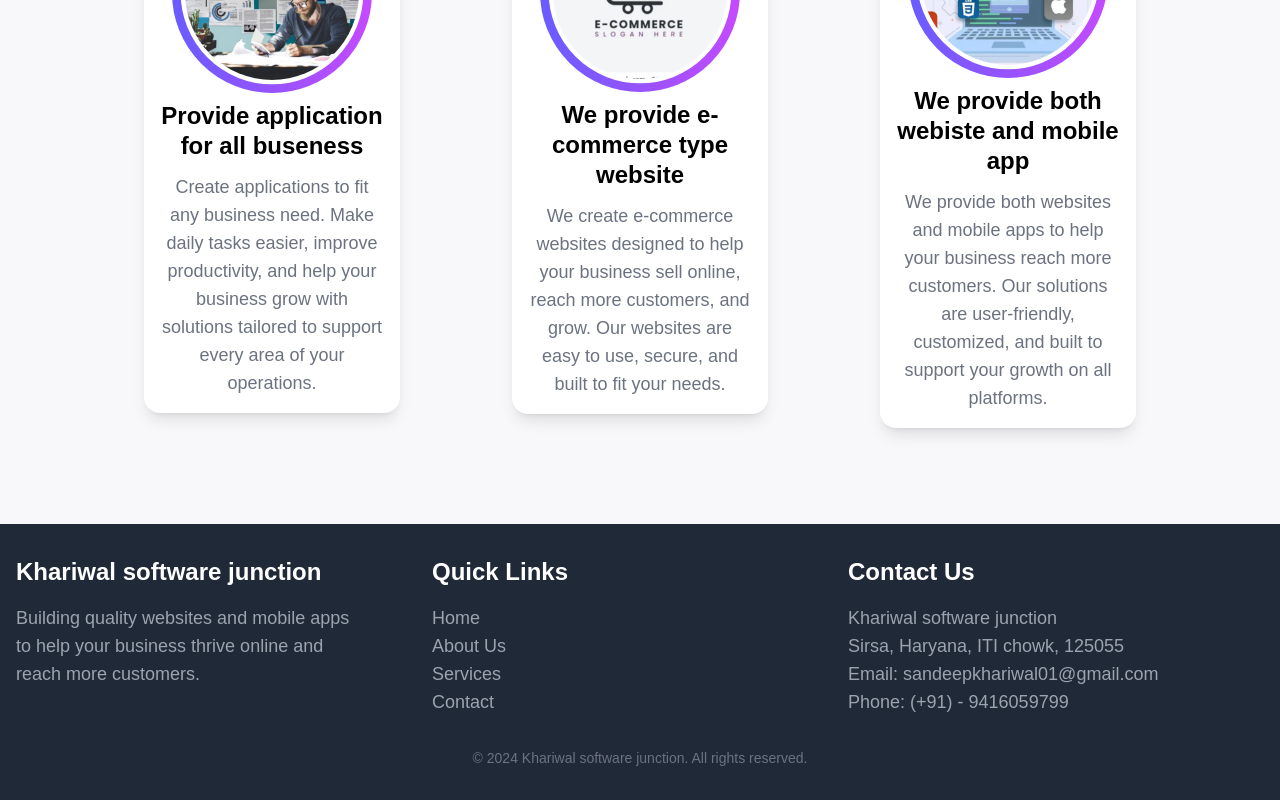
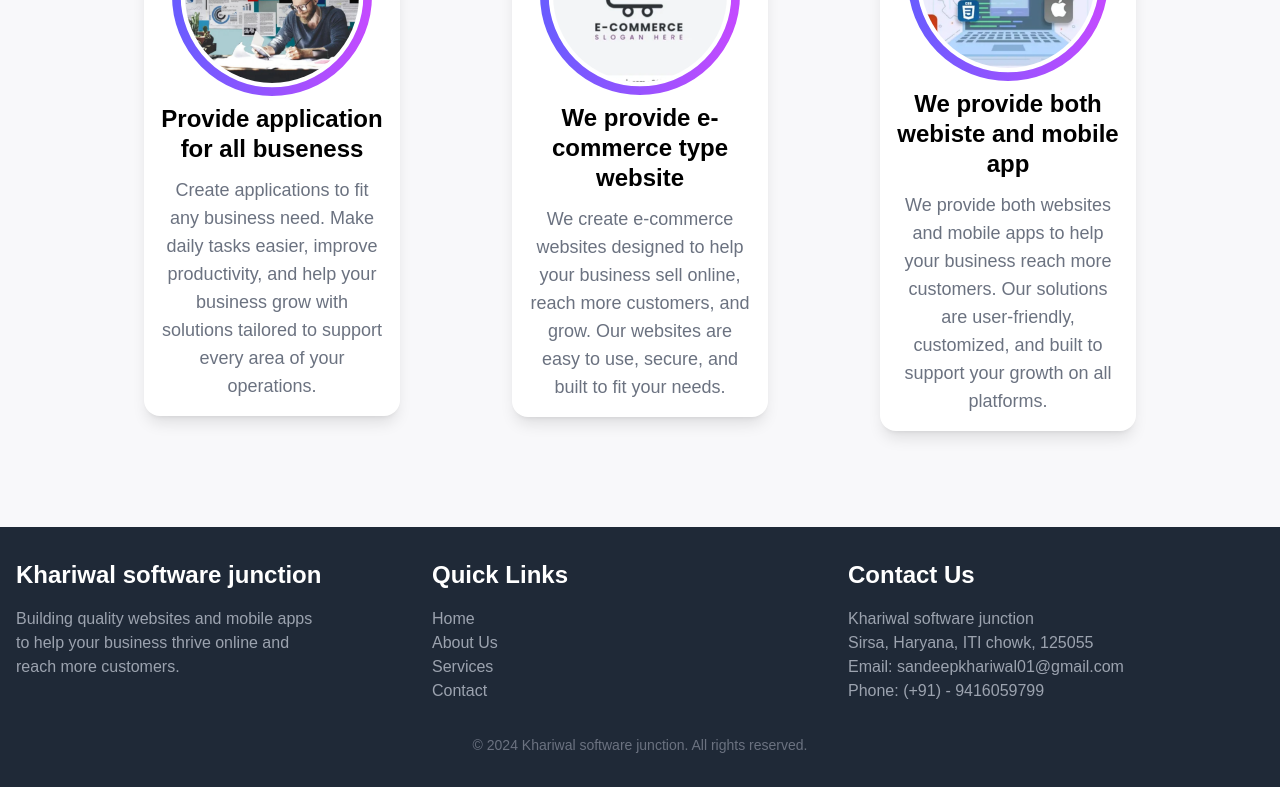
Before and after one commit to Sandeep-Khariwal/ksJunction, a Next.js app: page / in a window 1280 px wide. Shown: the part 2500-3300 px from the top of the page. Built offline with nearby package versions, Linux system fonts and the light colour scheme.

Commit message:
updated 1.2

```diff
--- a/src/app/components/About.tsx
+++ b/src/app/components/About.tsx
@@ -88,7 +88,7 @@ const About = () => {
           </div>
         </div>
         <motion.div
-          initial={{ y: "40%", opacity: 1 }}
+          initial={{ y: "20%", opacity: 1 }}
           whileInView={{ y: "0%", opacity: 1 }}
           transition={{ duration: 2 }}
           className=" w-full lg:w-1/2 p-7 lg:p-10 text-lg lg:text-2xl font-poppins text-gray-500 flex items-start"
--- a/src/app/components/Footer.tsx
+++ b/src/app/components/Footer.tsx
@@ -10,7 +10,7 @@ const Footer = () => {
           {/* Logo and Description */}
           <div className="w-full md:w-1/3 mb-6 md:mb-0">
             <h2 className="text-2xl font-bold">Khariwal software junction</h2>
-            <p className="text-gray-400 mt-4 text-lg">
+            <p className="text-gray-400 mt-4 text-md">
               Building quality websites and mobile apps <br className="hidden lg:block " /> to help your business thrive online and <br className="hidden lg:block " />reach more customers.
             </p>
           </div>
@@ -20,19 +20,19 @@ const Footer = () => {
             <h3 className="text-2xl font-semibold mb-4">Quick Links</h3>
             <ul>
               <li>
-                <Link href="/" className="text-gray-400 hover:text-white text-lg">Home
+                <Link href="/" className="text-gray-400 hover:text-white text-md">Home
                 </Link>
               </li>
               <li>
-                <Link href="/about" className="text-gray-400 hover:text-white text-lg">About Us
+                <Link href="/about" className="text-gray-400 hover:text-white text-md">About Us
                 </Link>
               </li>
               <li>
-                <Link href="/services" className="text-gray-400 hover:text-white text-lg">Services
+                <Link href="/services" className="text-gray-400 hover:text-white text-md">Services
                 </Link>
               </li>
               <li>
-                <Link href="/contact" className="text-gray-400 hover:text-white text-lg">Contact
+                <Link href="/contact" className="text-gray-400 hover:text-white text-md">Contact
                 </Link>
               </li>
             </ul>
@@ -41,10 +41,10 @@ const Footer = () => {
           {/* Contact Info */}
           <div className="w-full md:w-1/3">
             <h3 className="text-2xl font-semibold mb-4">Contact Us</h3>
-            <p className="text-gray-400 text-lg ">Khariwal software junction</p>
-            <p className="text-gray-400 text-lg">Sirsa, Haryana, ITI chowk, 125055</p>
-            <p className="text-gray-400 text-lg">Email: sandeepkhariwal01@gmail.com</p>
-            <p className="text-gray-400 text-lg">Phone: (+91) - 9416059799</p>
+            <p className="text-gray-400 text-md ">Khariwal software junction</p>
+            <p className="text-gray-400 text-md">Sirsa, Haryana, ITI chowk, 125055</p>
+            <p className="text-gray-400 text-md">Email: sandeepkhariwal01@gmail.com</p>
+            <p className="text-gray-400 text-md">Phone: (+91) - 9416059799</p>
           </div>
         </div>
 
--- a/src/app/components/NavBar.tsx
+++ b/src/app/components/NavBar.tsx
@@ -15,8 +15,8 @@ const NavBar = () => {
   const [open, setOpen] = useState<boolean>(false);
   return (
     <>
-      <div className="hidden text-black lg:block w-[80%]">
-        <div className="w-full m-auto p-6 flex justify-between items-center ">
+      <div className="hidden text-black lg:block w-[80%] lg:w-full ">
+        <div className="w-full mx-auto p-6 flex justify-between items-center ">
           <div className="w-[20%] ">
             <Image
               src="/logo.png"
@@ -65,7 +65,7 @@ const NavBar = () => {
           <Image
             src="/logo.png"
             alt="Description of image"
-            width={150}
+            width={180}
             height={100}
           />
           {open ? (
--- a/src/app/components/component/Card.tsx
+++ b/src/app/components/component/Card.tsx
@@ -24,7 +24,7 @@ const Card = (data:{
 }) => {
   return (
     <motion.div
-    initial={{ y: "20%", opacity: 1 }}
+    initial={{ y: "10%", opacity: 1 }}
     whileInView={{ y: "0%", opacity: 1 }}
     transition={{ duration: 1 }}
     className=" w-full lg:w-1/4 m-4 p-2 shadow-lg bg-[#fff] rounded-2xl ">
```
